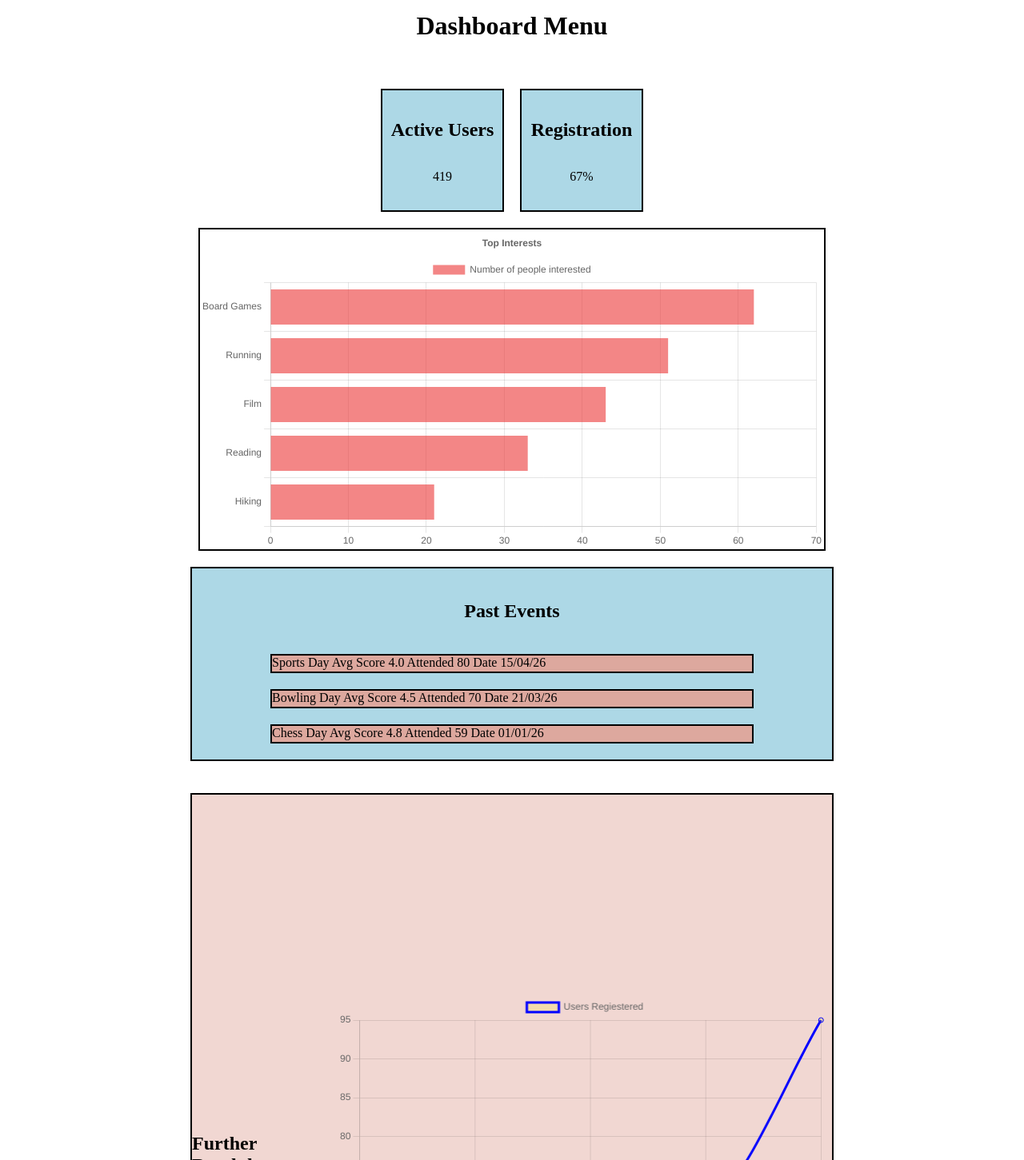
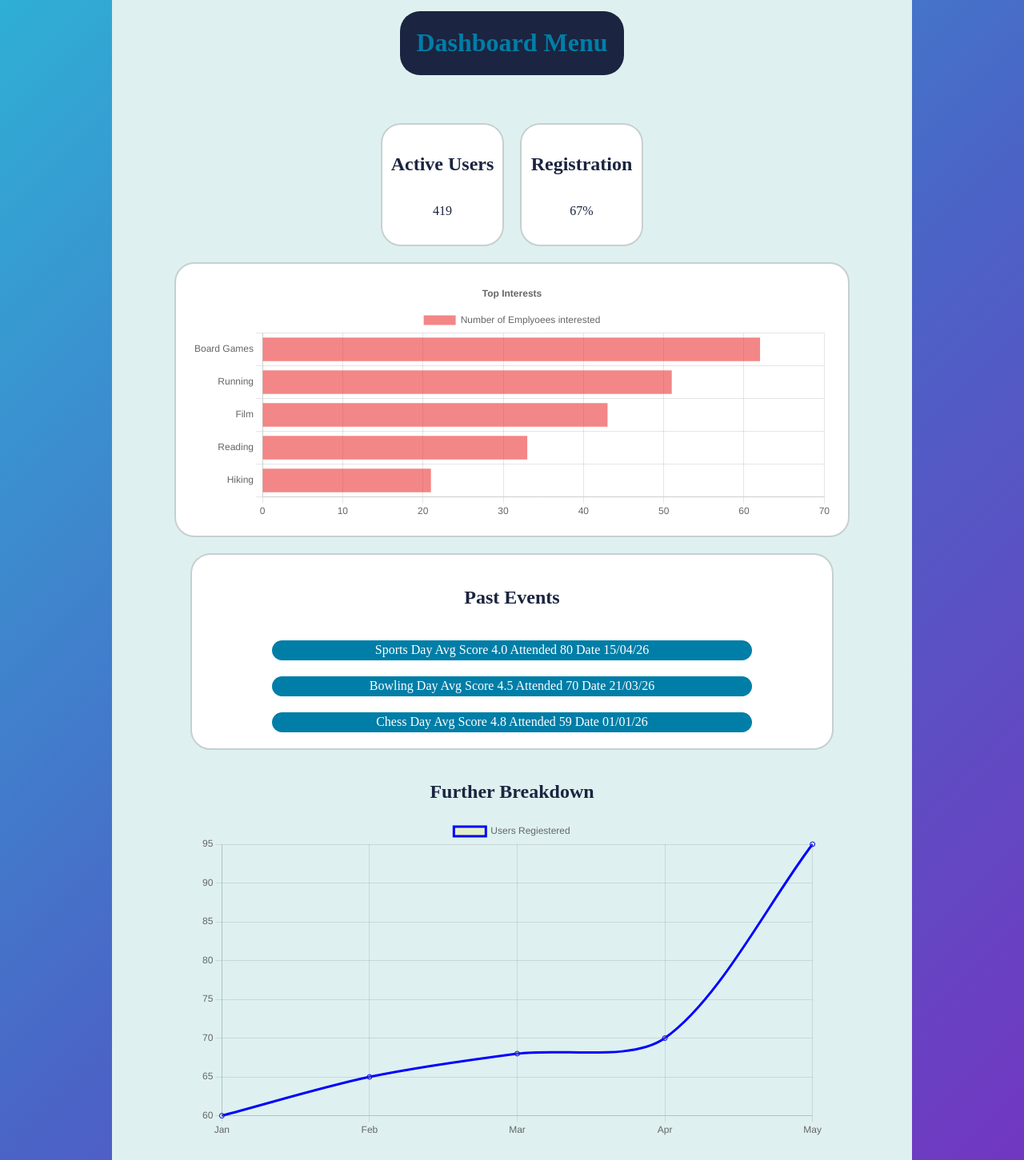
Before and after one commit to Jake-Davis01/Third-Space, a React (Vite) app in the folder client/: page /dashboard in a window 1280 px wide. Shown: the part 99-1550 px from the top of the page at 80% size. Built offline with nearby package versions, Linux system fonts and the light colour scheme.

Commit message:
added in background colours and global colouring

```diff
--- a/client/src/App.jsx
+++ b/client/src/App.jsx
@@ -1,4 +1,5 @@
 import './css/App.css'
+import './css/index.css';
 import { BrowserRouter as Router, Routes, Route, Outlet } from 'react-router-dom'
 
 import NavBar from './components/navbar'
--- a/client/src/components/BarChart.jsx
+++ b/client/src/components/BarChart.jsx
@@ -20,18 +20,7 @@ ChartJS.register(
   Legend
 );
 
-function BarChart() {
-  const data = {
-    labels: ["Board Games", "Running", "Film", "Reading", "Hiking"],
-    datasets: [
-      {
-        label: "Number of people interested",
-        data: [62, 51, 43,33, 21],
-        backgroundColor: "rgba(235, 54, 54, 0.6)"
-      }
-    ]
-  };
-
+function BarChart({ data, title }) {
   const options = {
     responsive: true,
     maintainAspectRatio: false,
@@ -42,16 +31,16 @@ function BarChart() {
       },
       title: {
         display: true,
-        text: "Top Interests"
+        text: title
       }
     }
   };
 
   return (
-  <div style={{ height: 400, width: 780 }}>
-    <Bar data={data} options={options} />
-  </div>
-);
+    <div style={{ height: 300, width: "100%" }}>
+      <Bar data={data} options={options} />
+    </div>
+  );
 }
 
 export default BarChart;
--- a/client/src/components/Dashboard.jsx
+++ b/client/src/components/Dashboard.jsx
@@ -3,10 +3,44 @@ import LineChart from "./LineChart";
 import '../css/Dashboard.css'
 
 function Dashboard() {
+    const interestsData = {
+        labels: ["Board Games", "Running", "Film", "Reading", "Hiking"],
+        datasets: [
+            {
+                label: "Number of Emplyoees interested",
+                data: [62, 51, 43, 33, 21],
+                backgroundColor: "rgba(235, 54, 54, 0.6)"
+            }
+    ]
+    };
+
+    const AttendanceData = {
+        labels: ["Running", "Reading", "Birmingham"],
+        datasets: [
+            {
+                label: "Number of Emplyoees",
+                data: [20, 15, 3],
+                backgroundColor: "rgba(54, 162, 235, 0.6)"
+            }
+        ]
+    };
+
+    const RatingData = {
+        labels: ["Film", "Running", "Reading"],
+        datasets: [
+            {
+                label: "Number of Emplyoees",
+                data: [17, 15, 6],
+                backgroundColor: "rgba(54, 162, 235, 0.6)"
+            }
+        ]
+
+    };
+
     return (
         <div className="dashboard">
 
-            <h1 className="title">Dashboard Menu</h1>
+            <div className="title"><h1>Dashboard Menu</h1></div>
 
             <div className="box-container">
                 <div className="box">
@@ -20,7 +54,7 @@ function Dashboard() {
             </div>
 
             <div className="chart-container">
-            <BarChart /> </div>
+            <BarChart data={interestsData} title="Top Interests"/> </div>
 
 
             <div className="pastevents-box">
@@ -30,9 +64,13 @@ function Dashboard() {
                 <div className="chartbox">Chess Day Avg Score 4.8 Attended 59 Date 01/01/26</div>
             </div>
 
+
+
+            <h2>Further Breakdown</h2>
+            <LineChart />
             <div className="box2-container">
-                <h2>Further Breakdown</h2>
-                <LineChart />
+            <BarChart data={RatingData} title="Top Activities by Rating" />
+            <BarChart data={AttendanceData} title="Top Activites by Attendance" />
             </div>
 
 
--- a/client/src/css/Dashboard.css
+++ b/client/src/css/Dashboard.css
@@ -1,13 +1,37 @@
+body {
+  margin: 0;
+  min-height: 100vh;
+
+  background: linear-gradient(
+    135deg,
+    #2db4d6,
+    #4b63c6,
+    #7b2cbf
+  );
+}
+
 .dashboard {
   display: flex;
-  flex-direction: column;   /* stack vertically */
-  align-items: center;      /* center horizontally */
-  height: 100vh;
+  flex-direction: column;
+  align-items: center;
+  width: 1000px;
+
+  background-color: var(--bg-main);
+  color: var(--text-main);
+
+  margin: 0 auto;
+  border-radius: 25px;
 }
 
 .title {
   margin-top: 40px;
   margin-bottom: 40px;
+  display: flex;
+  padding-left: 20px;
+  padding-right: 20px;
+  border-radius: 25px;
+  background-color: var(--bg-dark);
+  color: var(--secondary);
 }
 
 .box-container {
@@ -16,12 +40,13 @@
   padding: 20px;
 }
 
-
 .box {
   width: 150px;
   height: 150px;
-  background-color: lightblue;
-  border: 2px solid black;
+
+  background-color: var(--card-bg);
+  border: 2px solid var(--border);
+  border-radius: 25px;
 
   display: flex;
   flex-direction: column;
@@ -30,10 +55,14 @@
 }
 
 .chart-container {
-  width: 780px;
-  height: 500px;
-  display: block;
-  border: 2px solid black;
+  display: flex;
+  width: 800px;
+
+  background-color: var(--card-bg);
+  border: 2px solid var(--border);
+  border-radius: 25px;
+
+  padding: 20px;
 }
 
 .pastevents-box {
@@ -43,38 +72,40 @@
 
   width: 760px;
 
-  background-color: lightblue;
-  border: 2px solid black;
+  background-color: var(--card-bg);
+  border: 2px solid var(--border);
 
   margin-top: 20px;
   margin-bottom: 20px;
 
   align-items: center;
   padding: 20px;
+  border-radius: 25px;
 }
 
 .chartbox {
   width: 600px;
-  height: 20px;
+  height: 25px;
 
-  background-color: rgb(221, 168, 158);
-  border: 2px solid black;
+  background-color: var(--secondary); /* was random rgb */
+  color: var(--text-light);
+
+  border: none;
+  border-radius: 25px;
+
+  display: flex;
+  align-items: center;
+  justify-content: center;
 
   flex-shrink: 0;
 }
 
-
 .box2-container {
-  width: 800px;
-  min-height: 900px;
   display: flex;
   gap: 20px;
+  padding: 20px;
+  width: 800px;
 
-  margin-top: 20px;
-
-  justify-content: center;  /* centers row content */
-  align-items: center;      /* vertical alignment */
-
-    background-color: rgb(241, 215, 210);
-  border: 2px solid black;
+  margin: 0 auto;
+  justify-content: center;
 }
--- a/client/src/css/index.css
+++ b/client/src/css/index.css
@@ -1,5 +1,20 @@
 :root {
-  --example: #0026ff;
+  /* Backgrounds */
+  --bg-main: #def1f0;
+  --bg-dark: #1b2440;
+
+  /* Primary / Branding */
+  --primary: #7b2cbf;
+  --secondary: #007ea7;
+
+  /* Neutrals */
+  --text-main: #1b2440;
+  --text-light: #ffffff;
+  --border: #c7cfd0;
+
+  /* UI accents */
+  --card-bg: #ffffff;
+  --hover: #e6f7f6;
 }
 
 
--- a/client/src/main.jsx
+++ b/client/src/main.jsx
@@ -1,6 +1,7 @@
 import { StrictMode } from 'react'
 import { createRoot } from 'react-dom/client'
 import './css/index.css'
+import './css/index.css';
 import App from './App.jsx'
 
 createRoot(document.getElementById('root')).render(
```
